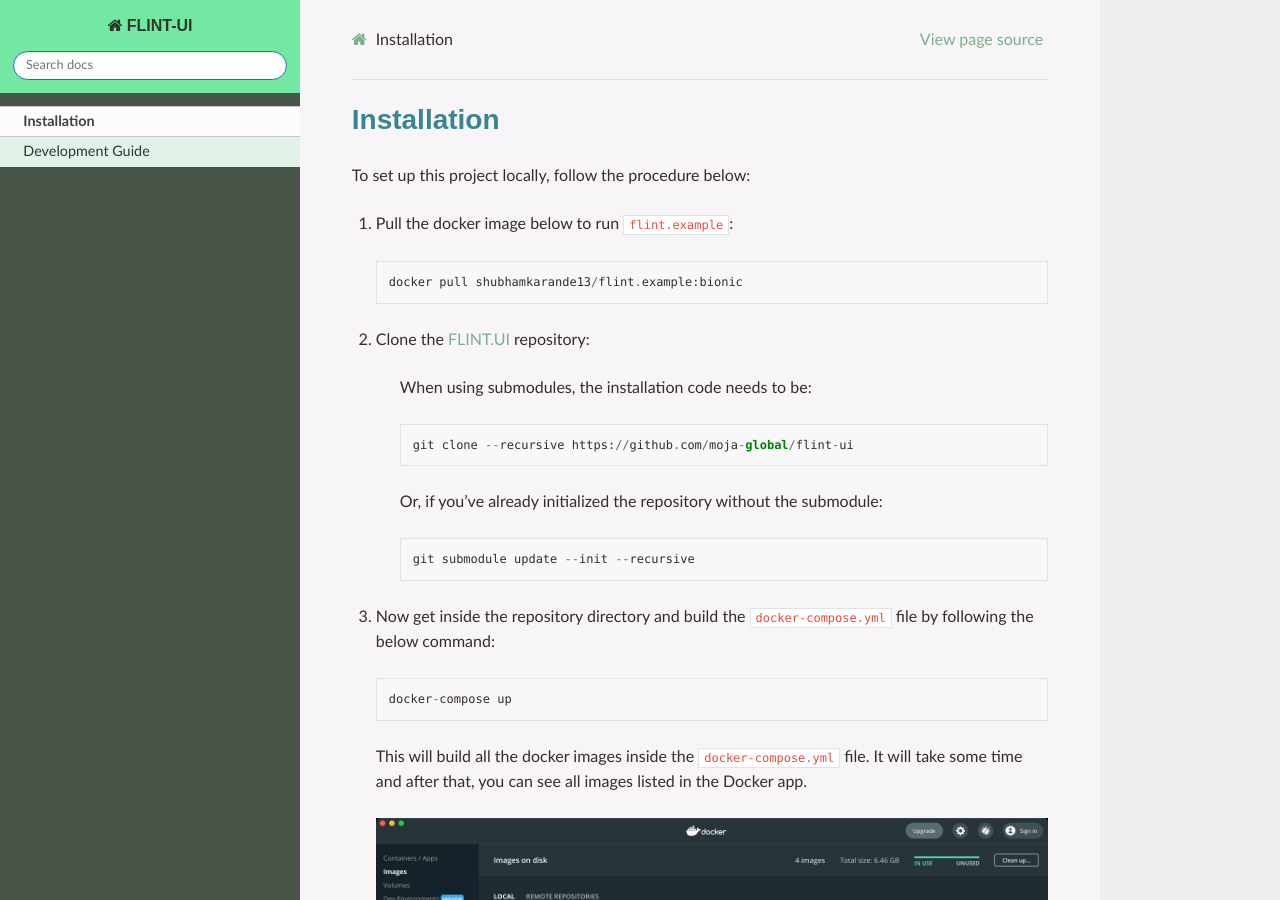
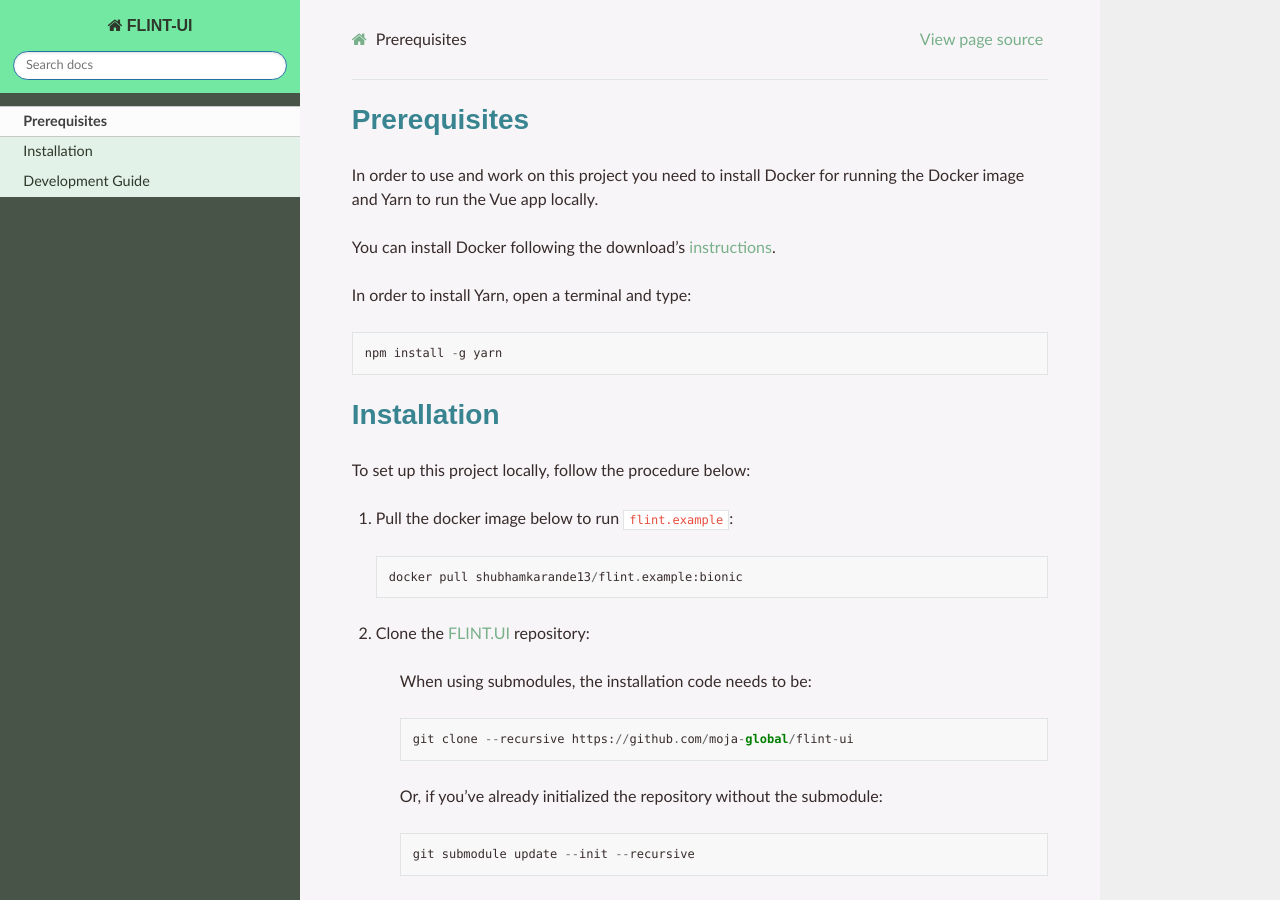
Before and after one commit to moja-global/FLINT-UI, a Sphinx documentation site: the page built from docs/installation.rst, in a window 1280 px wide and 900 px high. Built offline with Sphinx 7.4.7 and the Read the Docs theme 2.0.0, drawn with Linux system fonts in a browser that asks for light colours.

Commit message:
Added Prerequisites to Installation docs for FLINT-UI
Signed-off-by: Abel 'Akronix' Serrano Juste <akronix5@gmail.com>

```diff
--- a/docs/installation.rst
+++ b/docs/installation.rst
@@ -1,4 +1,18 @@
 .. _installation:
+
+Prerequisites
+=============
+
+In order to use and work on this project you need to install Docker for running the Docker image and Yarn to run the Vue app locally.
+
+You can install Docker following the download's `instructions <https://docs.docker.com/get-docker/>`_.
+
+In order to install Yarn, open a terminal and type:
+
+::
+
+    npm install -g yarn
+
 
 Installation
 ============
```
